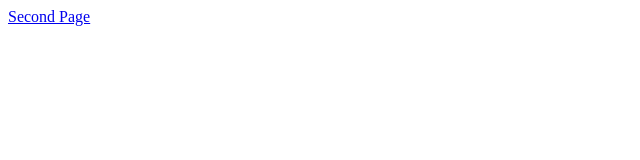
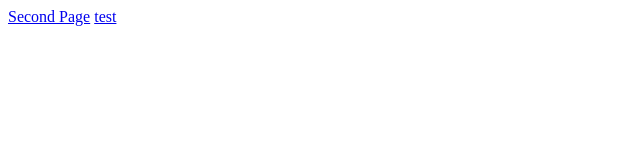
Before and after one commit to VladYankovenko/VladYankovenko.github.io, a plain HTML site: page index.html in a window 1280 px wide. Shown: the full height of the page, 0-640 px from the left. Drawn offline with Linux system fonts and the light colour scheme.

Commit message:
add link

```diff
--- a/index.html
+++ b/index.html
@@ -1 +1,2 @@
 <a href="second.html">Second Page</a>
+<a href="#" onClick="window.open('http://www.yahoo.com/', '_blank')">test</a>
```
